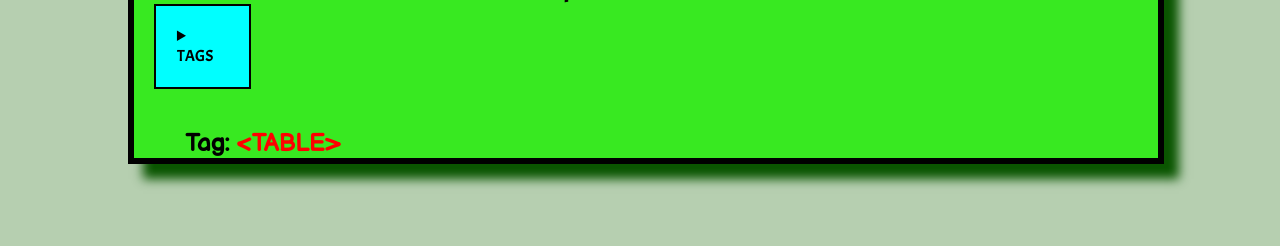
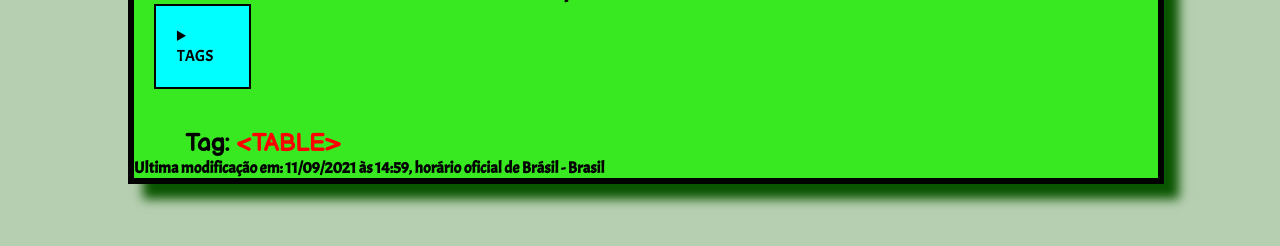
Before and after one commit to emanuel18-iec/RDE08, a plain HTML site: page index.html in a window 1280 px wide. Shown: the part 104-350 px from the top of the page. Drawn offline with Linux system fonts and the light colour scheme.

Commit message:
versão 1.0

```diff
--- a/index.html
+++ b/index.html
@@ -53,6 +53,29 @@
             <br><br>
             <h2>Tag: <span>&lt;TABLE&gt;</span></h2><a name="tagTABLE"></a>
 
+
+
+
+
+
+
+
+
+
+
+
+
+
+
+
+
+
+
+
+
+
+
+            <p><b>Ultima modificação em: 11/09/2021 às 14:59, horário oficial de Brásil - Brasil</b></p>
         </div>
     </body>
 </html>
```
